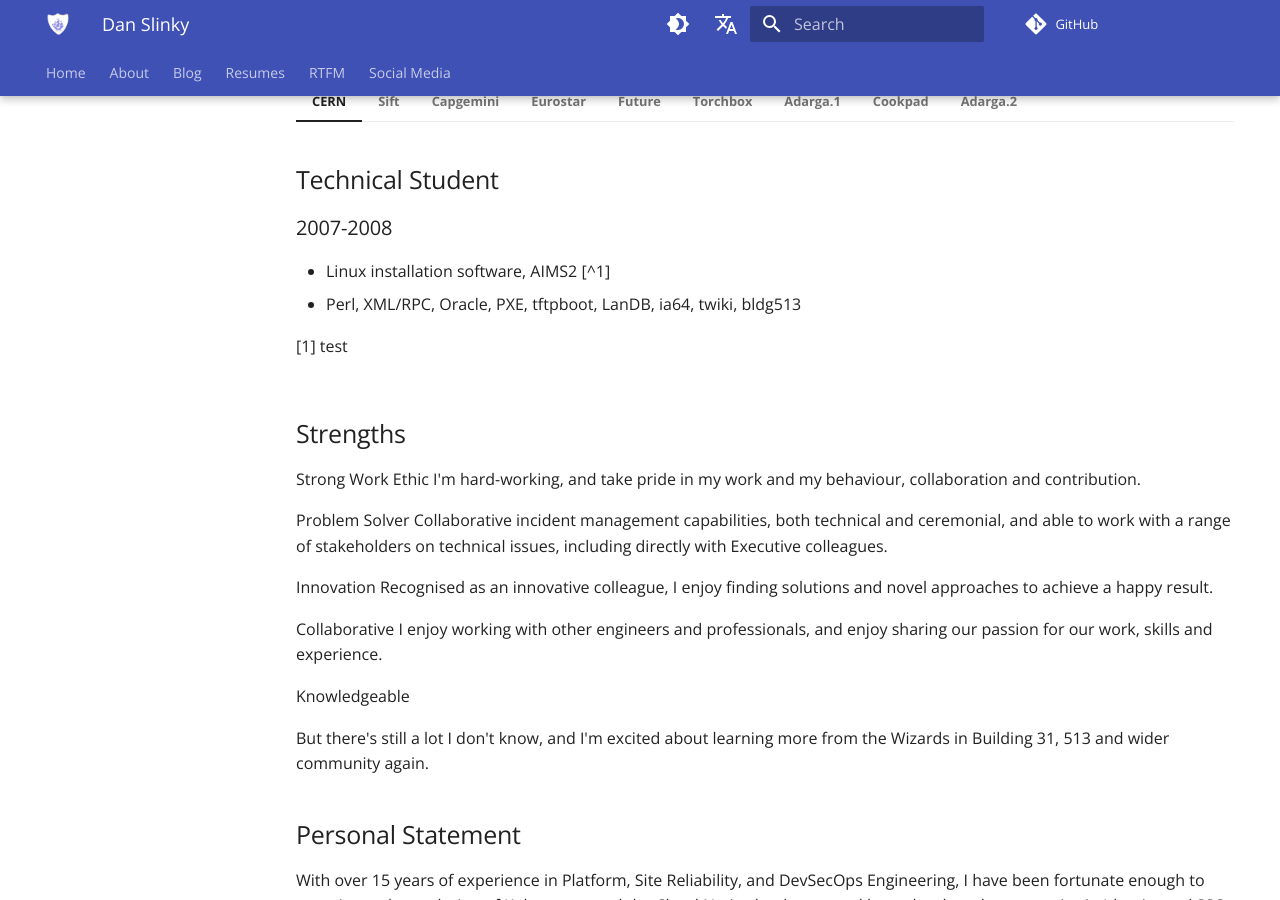
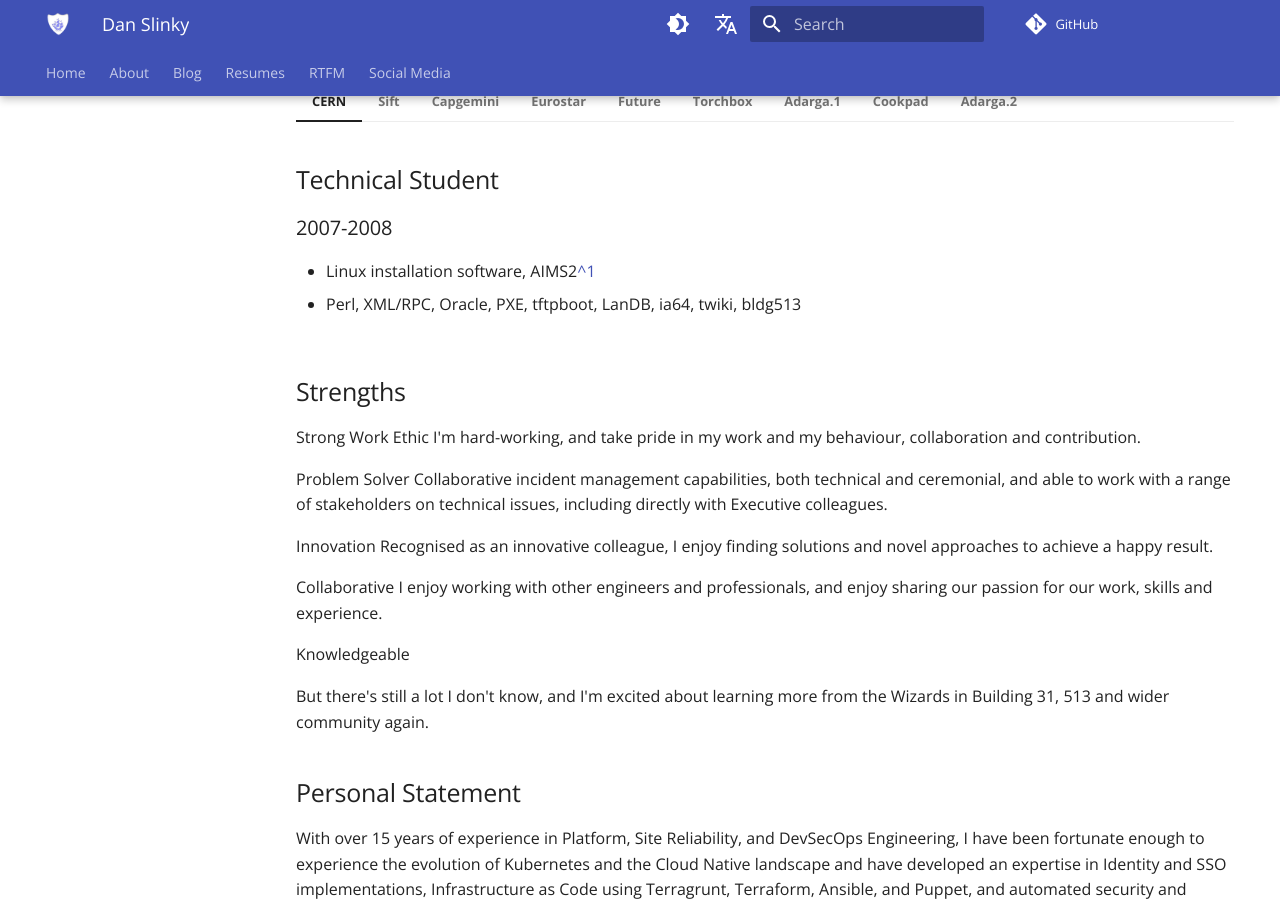
Before and after one commit to danslinky/danslinky.co.uk, an MkDocs documentation site: the page built from docs/resumes/markdown/index.md, in a window 1280 px wide and 900 px high, scrolled down 454 px. Built offline with MkDocs 1.6.1 and Material for MkDocs 9.7.7, drawn with Linux system fonts in a browser that asks for light colours; emoji names are drawn with the system emoji font; plug-ins that fetch from the network failed and are left out; comment, search, counter and statistics services are not loaded.

Commit message:
footnote fix...

```diff
--- a/docs/resumes/markdown/index.md
+++ b/docs/resumes/markdown/index.md
@@ -12,10 +12,10 @@
     ## Technical Student
 
     ### 2007-2008
-    - Linux installation software, AIMS2 [^1]
+    - Linux installation software, AIMS2[^1]
     - Perl, XML/RPC, Oracle, PXE, tftpboot, LanDB, ia64, twiki, bldg513
 
-    [1] test
+    [^1]: test
 
 === "Sift"
 
```
